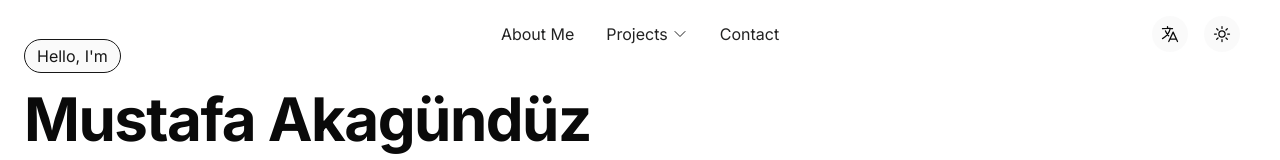
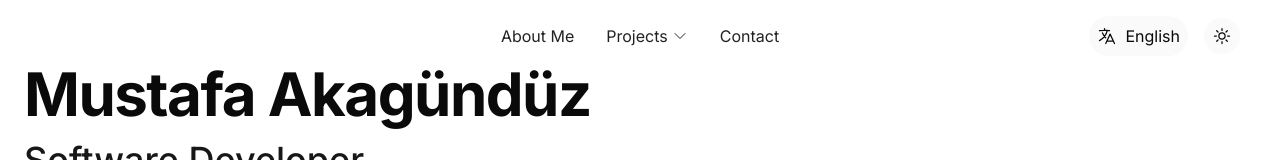
Before and after one commit to mustafaakagunduz/my-portfolio, a Next.js app: page / in a window 1280 px wide. Shown: the top 160 px of the page. Built offline with nearby package versions, Linux system fonts and the light colour scheme.

Commit message:
ui-change

```diff
--- a/src/app/components/About.tsx
+++ b/src/app/components/About.tsx
@@ -61,12 +61,7 @@ export function About() {
             <div className="container mx-auto px-4 md:px-6">
                 <div className="grid grid-cols-1 lg:grid-cols-2 gap-12 items-center">
                     <div className={`transition-all duration-1000 ${isVisible ? 'opacity-100 translate-x-0' : 'opacity-0 -translate-x-10'}`}>
-                        <div
-                            className="inline-block px-3 py-1 mb-4 rounded-full text-primary"
-                            style={{ background: "var(--primary-foreground)", border: "1px solid var(--primary)" }}
-                        >
-                            {translations["hero.greeting"]}
-                        </div>
+
                         <h1
                             className="text-4xl md:text-5xl lg:text-6xl font-bold tracking-tight mb-4"
                             style={{ color: "var(--foreground)" }}
--- a/src/app/components/LanguageSelector.tsx
+++ b/src/app/components/LanguageSelector.tsx
@@ -39,7 +39,7 @@ export function LanguageSelector() {
                 onClick={() => setIsOpen(!isOpen)}
                 aria-label="Select language"
             >
-                <span className="sr-only">Current language: {languageNames[language]}</span>
+    <span className="flex items-center gap-2">
         <svg
             xmlns="http://www.w3.org/2000/svg"
             fill="none"
@@ -54,10 +54,14 @@ export function LanguageSelector() {
                 d="M10.5 21l5.25-11.25L21 21m-9-3h7.5M3 5.621a48.474 48.474 0 016-.371m0 0c1.12 0 2.233.038 3.334.114M9 5.25V3m3.334 2.364C11.176 10.658 7.69 15.08 3 17.502m9.334-12.138c.896.061 1.785.147 2.666.257m-4.589 8.495a18.023 18.023 0 01-3.827-5.802"
             />
         </svg>
+        <span>{languageNames[language]}</span>
+    </span>
+                <span className="sr-only">Current language: {languageNames[language]}</span>
             </button>
 
             {isOpen && (
-                <div className="absolute right-0 mt-2 w-32 rounded-md shadow-lg bg-card ring-1 ring-black ring-opacity-5 p-1 z-50">
+                <div
+                    className="absolute right-0 mt-2 w-32 rounded-md shadow-lg bg-card ring-1 ring-black ring-opacity-5 p-1 z-50">
                     <div className="py-1">
                         {(["en", "tr"] as Language[]).map((lang) => (
                             <button
```
Lines whose indentation alone changed are shown as unchanged.
